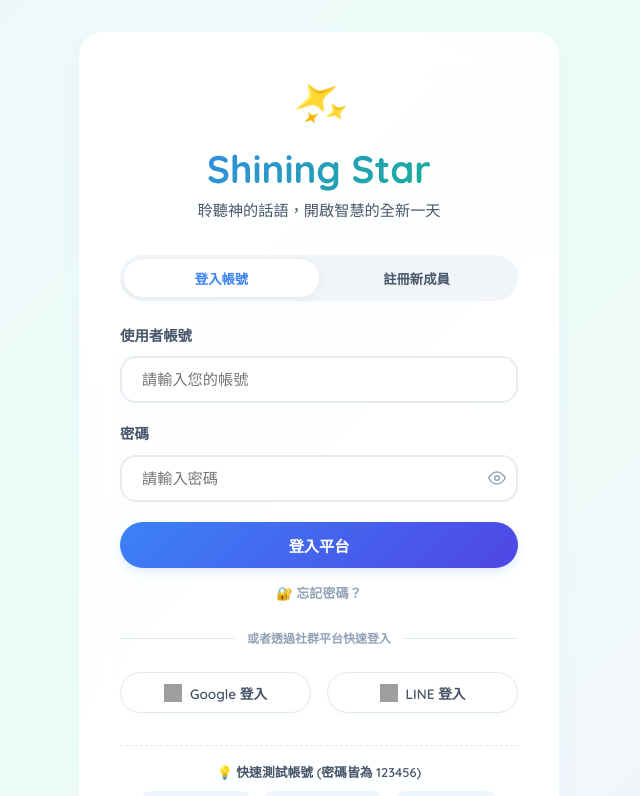
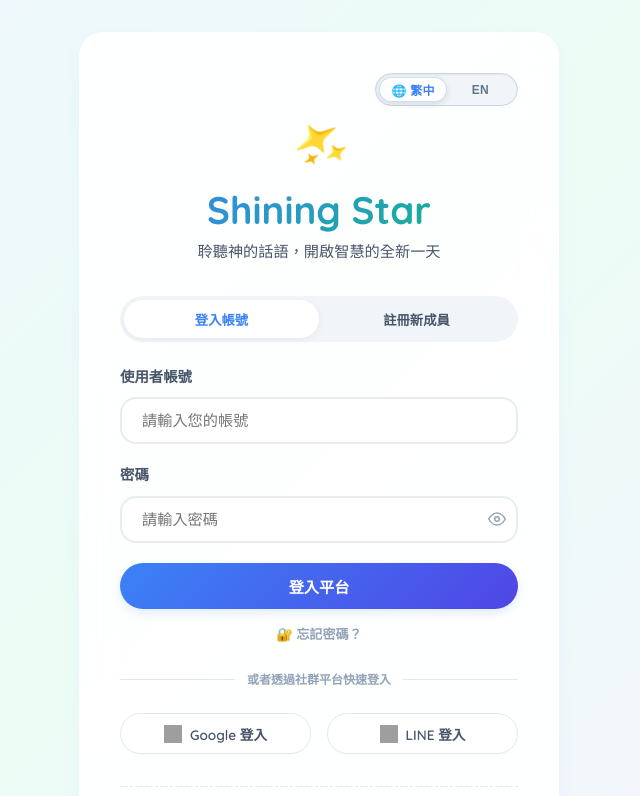
Before and after one commit to jaras0209/SSLecture_front_end, a Vue app: page /login in a window 1280 px wide. Shown: the top 796 px of the page, without its empty margins (321-961 px from the left). Built offline with nearby package versions, Linux system fonts and the light colour scheme; grey boxes are pictures that could not be loaded.

Commit message:
fix(i18n): fix LanguageSwitcher visibility, toggle behavior, and add to LoginView

```diff
--- a/src/components/shared/LanguageSwitcher.vue
+++ b/src/components/shared/LanguageSwitcher.vue
@@ -10,22 +10,24 @@
 
     <!-- zh-TW option -->
     <button
+      type="button"
       class="lang-btn"
       :class="{ active: currentLocale === 'zh-TW' }"
       :aria-pressed="currentLocale === 'zh-TW'"
-      @click="switchTo('zh-TW')"
+      @click="handleSelect('zh-TW')"
     >
-      🇹🇼 繁中
+      🌐 繁中
     </button>
 
     <!-- EN option -->
     <button
+      type="button"
       class="lang-btn"
       :class="{ active: currentLocale === 'en' }"
       :aria-pressed="currentLocale === 'en'"
-      @click="switchTo('en')"
+      @click="handleSelect('en')"
     >
-      🇺🇸 EN
+      EN
     </button>
   </div>
 </template>
@@ -36,25 +38,34 @@ import { useI18n } from 'vue-i18n'
 import { setLocale } from '@/i18n'
 import type { SupportedLocale } from '@/i18n'
 
-const { locale } = useI18n()
+const { locale } = useI18n({ useScope: 'global' })
 const currentLocale = computed(() => locale.value as SupportedLocale)
 
-function switchTo(lang: SupportedLocale) {
-  setLocale(lang)
+function handleSelect(lang: SupportedLocale) {
+  // 若點擊目前已啟用的語系按鈕，亦自動切換至另一語系，支援單擊切換習慣
+  const nextLang: SupportedLocale =
+    lang === currentLocale.value
+      ? currentLocale.value === 'zh-TW'
+        ? 'en'
+        : 'zh-TW'
+      : lang
+  setLocale(nextLang)
 }
 </script>
 
 <style scoped>
-/* Pill container */
+/* Pill container — adapted for light glassmorphic navbar */
 .lang-toggle {
   position: relative;
-  display: flex;
+  display: inline-grid;
+  grid-template-columns: 1fr 1fr;
   align-items: center;
-  border-radius: 20px;
-  background: rgba(255, 255, 255, 0.14);
-  border: 1px solid rgba(255, 255, 255, 0.28);
+  border-radius: 9999px;
+  background: #F1F5F9;
+  border: 1px solid #CBD5E1;
   padding: 3px;
   flex-shrink: 0;
+  box-shadow: inset 0 1px 2px rgba(15, 23, 42, 0.06);
 }
 
 /* Sliding thumb */
@@ -64,9 +75,10 @@ function switchTo(lang: SupportedLocale) {
   left: 3px;
   bottom: 3px;
   width: calc(50% - 3px);
-  background: rgba(255, 255, 255, 0.92);
-  border-radius: 15px;
-  box-shadow: 0 1px 5px rgba(0, 0, 0, 0.15);
+  background: #FFFFFF;
+  border: 1px solid rgba(59, 130, 246, 0.25);
+  border-radius: 9999px;
+  box-shadow: 0 2px 6px rgba(15, 23, 42, 0.12);
   transition: transform 220ms cubic-bezier(0.34, 1.56, 0.64, 1);
   pointer-events: none;
 }
@@ -80,32 +92,36 @@ function switchTo(lang: SupportedLocale) {
 .lang-btn {
   position: relative;
   z-index: 1;
-  flex: 1;
+  display: inline-flex;
+  align-items: center;
+  justify-content: center;
+  gap: 4px;
   border: none;
   background: transparent;
   cursor: pointer;
-  font-size: 0.72rem;
-  font-weight: 700;
-  padding: 4px 10px;
-  border-radius: 15px;
+  font-size: 0.75rem;
+  font-weight: 600;
+  padding: 4px 12px;
+  border-radius: 9999px;
   white-space: nowrap;
-  color: rgba(255, 255, 255, 0.6);
+  color: #64748B;
   transition: color 200ms ease;
   user-select: none;
   letter-spacing: 0.02em;
 }
 
 .lang-btn:hover {
-  color: rgba(255, 255, 255, 0.88);
+  color: #1E293B;
 }
 
 .lang-btn.active {
-  color: var(--primary, #6366f1);
+  color: var(--primary, #3B82F6);
+  font-weight: 700;
 }
 
 .lang-btn:focus-visible {
-  outline: 2px solid rgba(255, 255, 255, 0.7);
+  outline: 2px solid var(--primary, #3B82F6);
   outline-offset: 2px;
-  border-radius: 14px;
+  border-radius: 9999px;
 }
 </style>
--- a/src/i18n/index.ts
+++ b/src/i18n/index.ts
@@ -15,7 +15,8 @@ const LANG_KEY = 'superstart_lang'
 export type SupportedLocale = 'zh-TW' | 'en'
 type MessageSchema = typeof zhTW
 
-const savedLocale = safeGet<SupportedLocale>(LANG_KEY, 'zh-TW')
+const rawSavedLocale = safeGet<string>(LANG_KEY, 'zh-TW', { clearOnError: true })
+const savedLocale: SupportedLocale = rawSavedLocale === 'en' ? 'en' : 'zh-TW'
 
 export const i18n = createI18n<[MessageSchema], SupportedLocale>({
   legacy: false,
@@ -30,7 +31,9 @@ export const i18n = createI18n<[MessageSchema], SupportedLocale>({
 export function setLocale(lang: SupportedLocale) {
   ;(i18n.global.locale as unknown as Ref<SupportedLocale>).value = lang
   safeSet(LANG_KEY, lang)
-  document.documentElement.lang = lang === 'zh-TW' ? 'zh-TW' : 'en'
+  if (typeof document !== 'undefined') {
+    document.documentElement.lang = lang === 'zh-TW' ? 'zh-TW' : 'en'
+  }
 }
 
 export default i18n
--- a/src/views/LoginView.vue
+++ b/src/views/LoginView.vue
@@ -1,6 +1,9 @@
 <template>
   <div class="login-wrapper">
     <div class="glass-panel login-card">
+      <div class="login-lang-row">
+        <LanguageSwitcher />
+      </div>
       <div class="brand-header text-center">
         <span class="logo-orb">✨</span>
         <h1 class="brand-title">Shining Star</h1>
@@ -294,6 +297,7 @@ import { useAuthStore, CHURCHES } from '@/stores/auth'
 import type { UserRole, InviteCode } from '@/stores/auth'
 import { useToast } from '@/composables/useToast'
 import { usePasswordStrength } from '@/composables/usePasswordStrength'
+import LanguageSwitcher from '@/components/shared/LanguageSwitcher.vue'
 
 const router = useRouter()
 const authStore = useAuthStore()
@@ -475,6 +479,12 @@ function loginWithLine() {
   padding: 2.5rem;
   border-radius: var(--radius-lg);
   background: rgba(255, 255, 255, 0.9);
+}
+
+.login-lang-row {
+  display: flex;
+  justify-content: flex-end;
+  margin-bottom: 0.5rem;
 }
 
 .brand-header {
```
